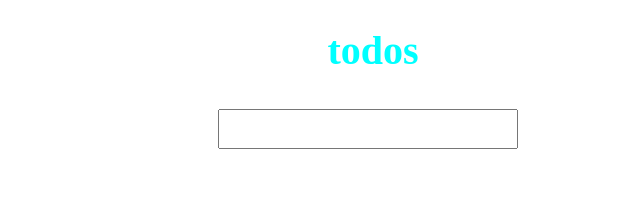
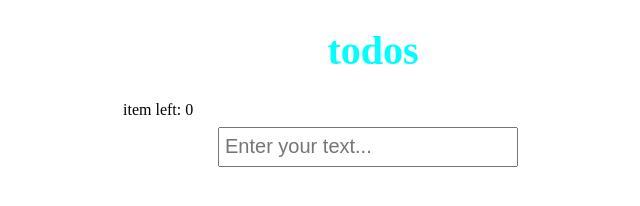
Before and after one commit to Viktor-sun/job-tasks, a plain HTML site: page index.html in a window 1280 px wide. Shown: the whole page, without its empty margins (267-907 px from the left). Drawn offline with Linux system fonts and the light colour scheme.

Commit message:
feat: add item Left

```diff
--- a/css/styles.css
+++ b/css/styles.css
@@ -6,6 +6,11 @@ html {
 *::before,
 *::after {
   box-sizing: inherit;
+}
+
+.container {
+  margin: auto;
+  max-width: 500px;
 }
 
 .title {
@@ -25,6 +30,7 @@ html {
   width: 300px;
   height: 40px;
   margin-right: 10px;
+  padding: 5px;
 
   font-size: 20px;
 }
--- a/index.html
+++ b/index.html
@@ -8,13 +8,21 @@
     <title>Document</title>
   </head>
   <body>
-    <h1 class="title">todos</h1>
+    <div class="container">
+      <h1 class="title">todos</h1>
+      <span id="itemLeft" class="">item left: 0</span>
 
-    <form id="form" class="formStyle">
-      <input type="text" id="input" autocomplete="off" />
-    </form>
+      <form id="form" class="formStyle">
+        <input
+          type="text"
+          id="input"
+          autocomplete="off"
+          placeholder="Enter your text..."
+        />
+      </form>
 
-    <ul id="list" class="listStyle"></ul>
+      <ul id="list" class="listStyle"></ul>
+    </div>
 
     <script src="./js/index.js" type="module"></script>
   </body>
--- a/js/index.js
+++ b/js/index.js
@@ -1,5 +1,6 @@
 const form = document.getElementById("form");
 const list = document.getElementById("list");
+const itemLeft = document.getElementById("itemLeft");
 
 form.addEventListener("submit", handleOnForm);
 list.addEventListener("click", handleOnClick);
@@ -32,4 +33,6 @@ function appendMarkup() {
     )
     .join("");
   list.innerHTML = markup;
+
+  itemLeft.textContent = `item left: ${todos.length}`;
 }
```
